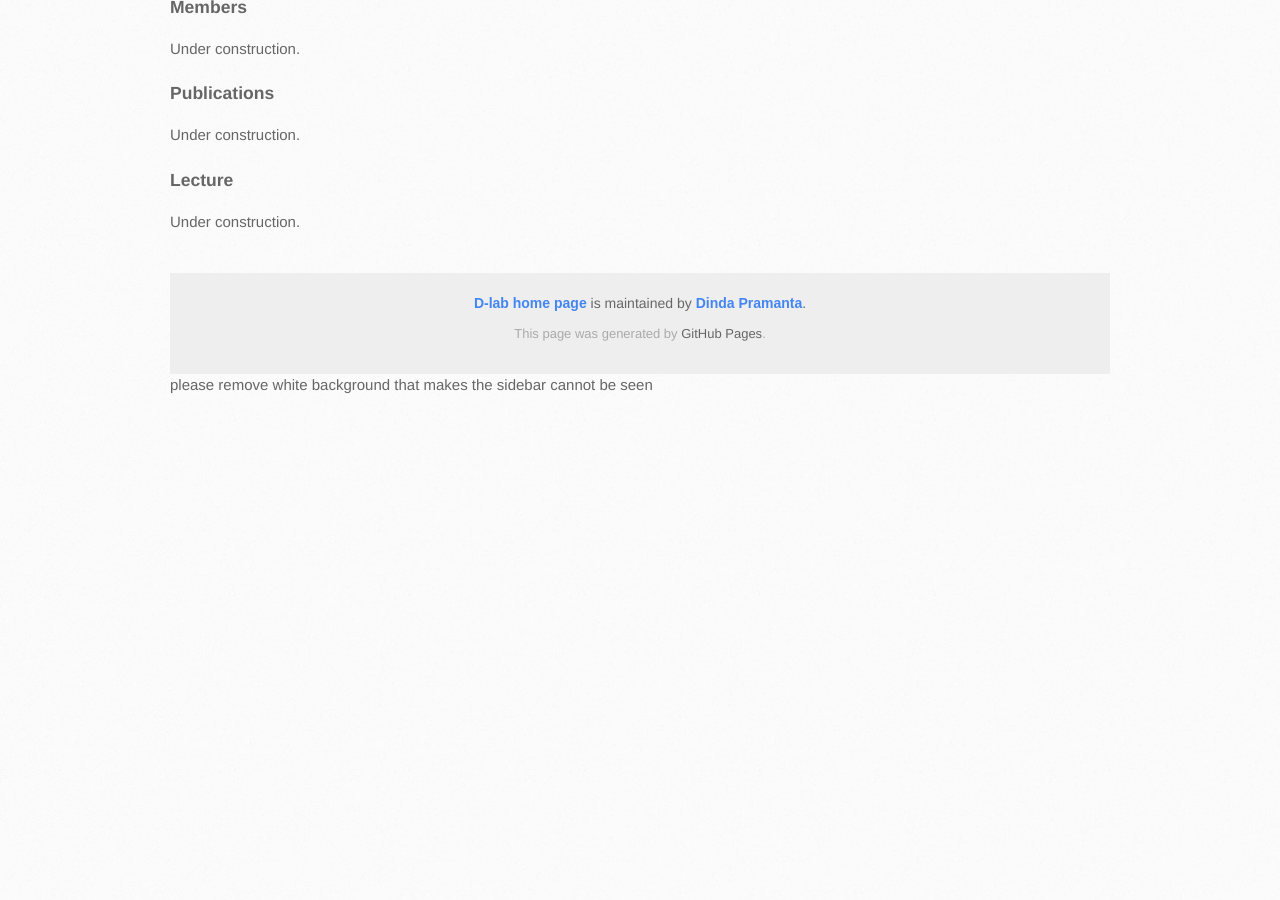
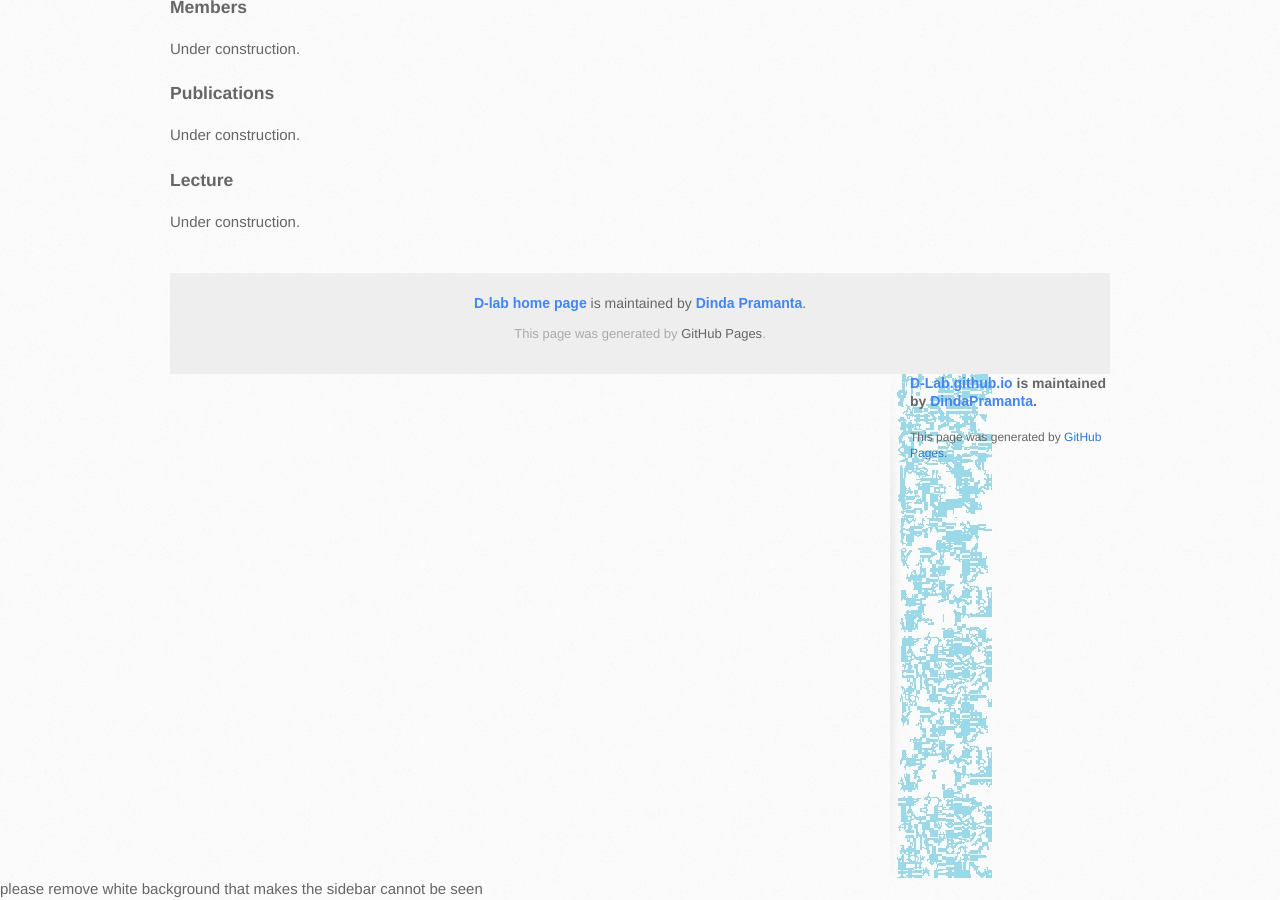
Before and after one commit to DindaPramanta/D-Lab.github.io, a Jekyll site: the page built from index.md, in a window 1280 px wide and 900 px high, scrolled down 1657 px. Built offline with Jekyll 4.4.1, drawn with Linux system fonts in a browser that asks for light colours; the repository's description, which GitHub fills in, is left out; before the commit the page ends 2076 px from its top, so only the background shows below that.

Commit message:
Update default.html

```diff
--- a/_layouts/default.html
+++ b/_layouts/default.html
@@ -98,6 +98,28 @@
         <p>This page was generated by <a href="https://pages.github.com">GitHub Pages</a>.</p>
       {% endif %}
     </footer>
+
+    <aside id="sidebar">
+          {% if site.show_downloads %}
+            <a href="{{ site.github.zip_url }}" class="button">
+              <small>Download</small>
+              .zip file
+            </a>
+            <a href="{{ site.github.tar_url }}" class="button">
+              <small>Download</small>
+              .tar.gz file
+            </a>
+          {% endif %}
+
+          {% if site.github.is_project_page %}
+            <p class="repo-owner"><a href="{{ site.github.repository_url }}">{{ site.github.repository_name }}</a> is maintained by <a href="{{ site.github.owner_url }}">{{ site.github.owner_name }}</a>.</p>
+          {% endif %}
+
+          <p>This page was generated by <a href="https://pages.github.com">GitHub Pages</a>.</p>
+        </aside>
+      </div>
+    </div>
+
   </body>
 </html>
 
```
